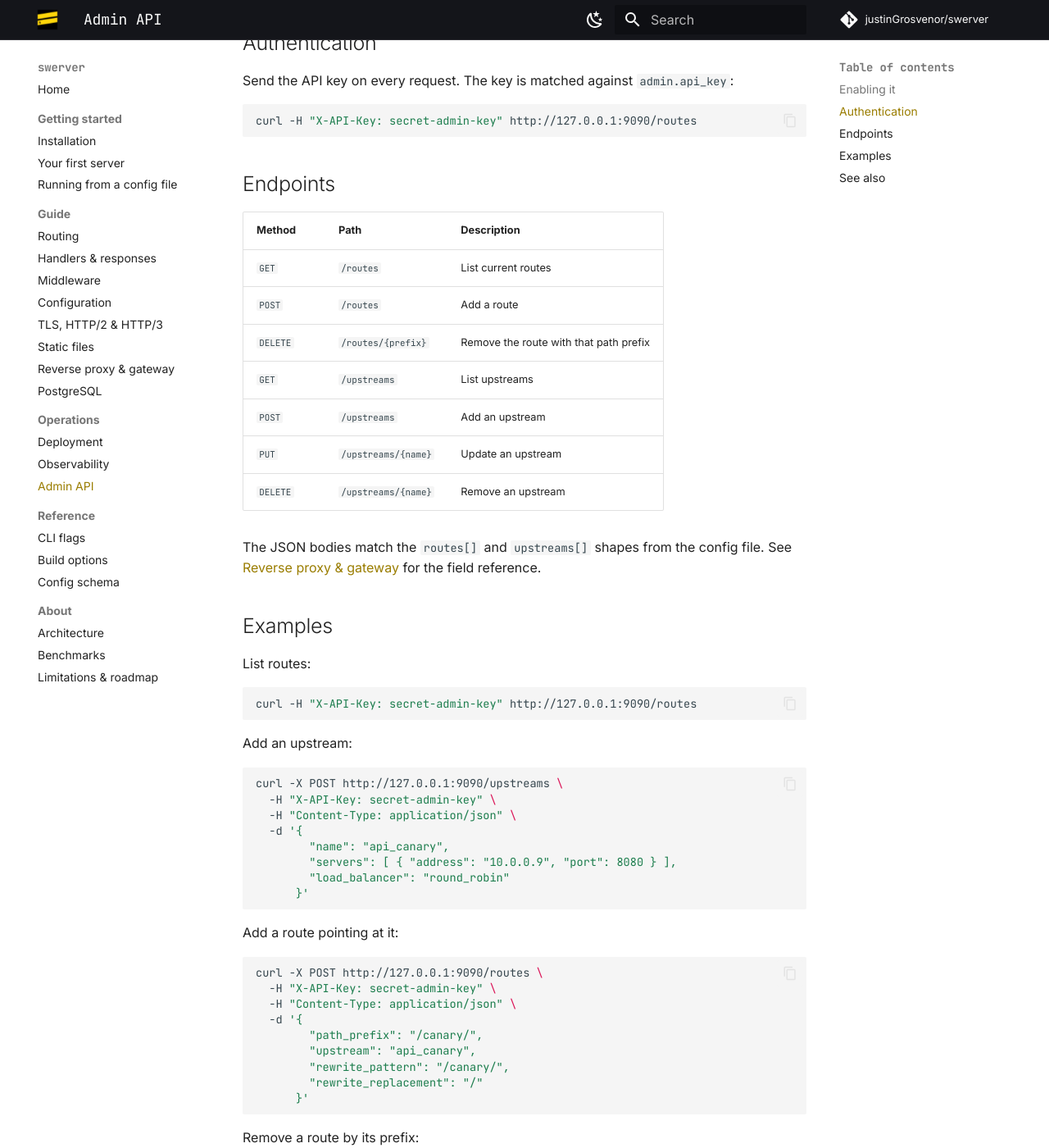
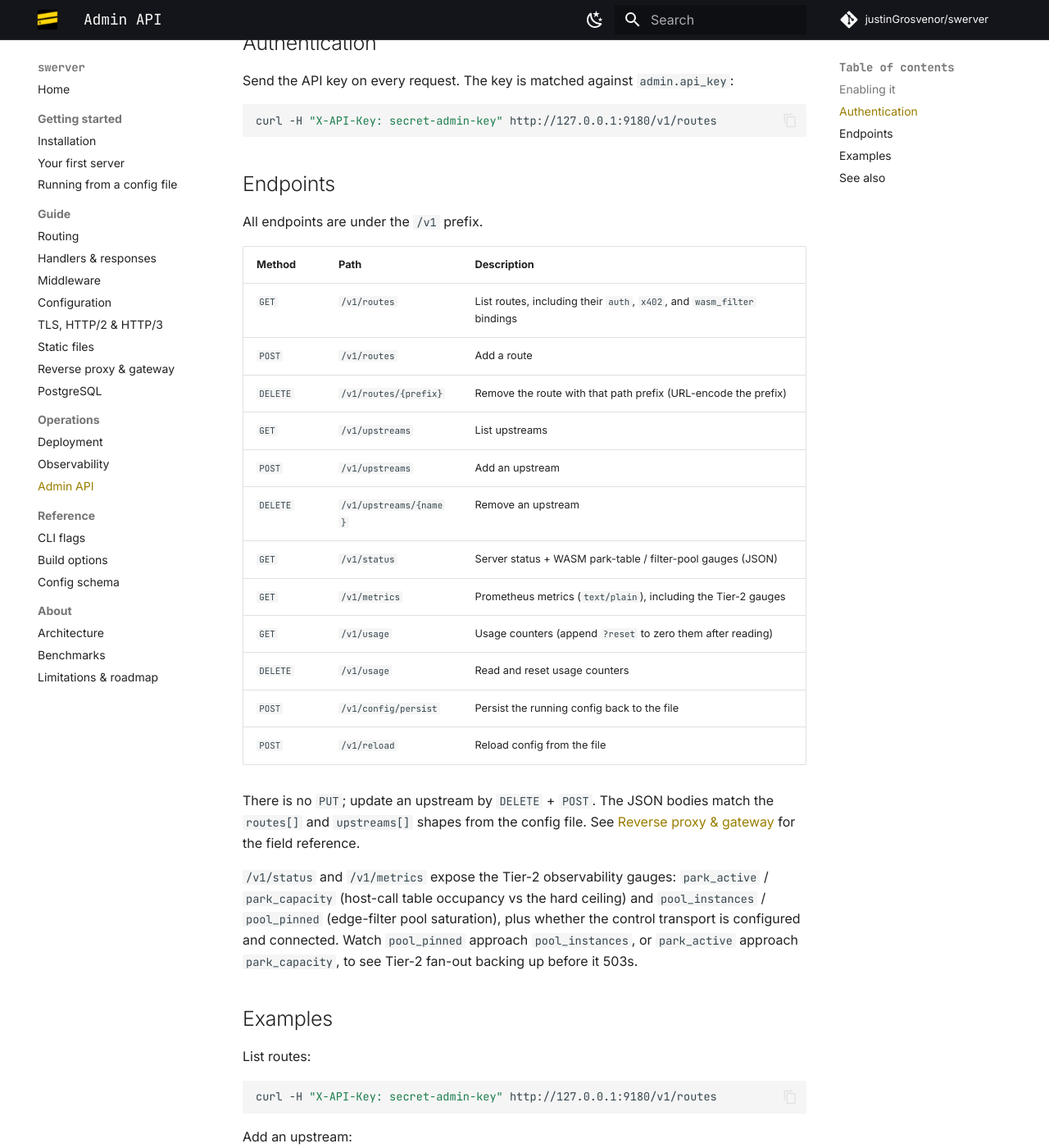
Before and after one commit to justinGrosvenor/swerver, an MkDocs documentation site: the page built from docs/operations/admin-api.md, in a window 1280 px wide and 1400 px high, scrolled down 1066 px. Shown: the whole window at 82% size. Built offline with MkDocs 1.6.1 and Material for MkDocs 9.7.7, drawn with Linux system fonts in a browser that asks for light colours; comment, search, counter and statistics services are not loaded; some of the changed text lies outside the part shown.

Commit message:
feat(admin): Tier-2 observability + metrics + chain read-back, fix doc drift (O5-O8)
An operator could not SEE the two-tier setup they configured. This adds the
visibility:

O7: /v1/status now reports the WASM gauges -- park-table occupancy
(park_active / park_capacity, the host_call.Table.CAP hard ceiling) and
filter-pool saturation (pool_instances / pool_pinned), plus whether the Tier-2
control transport is configured and connected. So fan-out backing up is visible
BEFORE it 503s. Backed by Table.activeCount, Pool.instanceCount/pinnedCount,
Manager.instanceTotals, and a build-flag-aware Server.wasmObservability().

O6: new GET /v1/metrics renders those same gauges as Prometheus text on the
admin listener -- a config/proxy-mode deployment has no embedded-router /metrics,
so this is its only scrape surface. DispatchResult gained a content_type so the
endpoint serves text/plain.

O8: GET /v1/routes now reads back each route's auth method, x402 pricing, and
wasm-filter binding (previously invisible), so a configured chain can be verified
through the API.

O5: docs/operations/admin-api.md was badly drifted (no /v1 prefix, a PUT that
does not exist, port 9090, and 5 endpoints missing). Regenerated from the actual
dispatch table + documented the new gauges/metrics.

Validated live against a config-driven server: /v1/status shows
control_ready:true + the gauges, /v1/metrics scrapes, /v1/routes shows
auth/x402/wasm_filter. Tests: route-view bindings (auth + x402). All gauges are
all-zero/false with wasm compiled out. Full sweep green; read-only endpoints.

````diff
--- a/docs/operations/admin-api.md
+++ b/docs/operations/admin-api.md
@@ -12,7 +12,7 @@
 {
   "admin": {
     "enabled": true,
-    "port": 9090,
+    "port": 9180,
     "address": "127.0.0.1",
     "api_key": "secret-admin-key"
   }
@@ -34,35 +34,51 @@
 Send the API key on every request. The key is matched against `admin.api_key`:
 
 ```sh
-curl -H "X-API-Key: secret-admin-key" http://127.0.0.1:9090/routes
+curl -H "X-API-Key: secret-admin-key" http://127.0.0.1:9180/v1/routes
 ```
 
 ## Endpoints
 
+All endpoints are under the `/v1` prefix.
+
 | Method | Path | Description |
 | --- | --- | --- |
-| `GET` | `/routes` | List current routes |
-| `POST` | `/routes` | Add a route |
-| `DELETE` | `/routes/{prefix}` | Remove the route with that path prefix |
-| `GET` | `/upstreams` | List upstreams |
-| `POST` | `/upstreams` | Add an upstream |
-| `PUT` | `/upstreams/{name}` | Update an upstream |
-| `DELETE` | `/upstreams/{name}` | Remove an upstream |
+| `GET` | `/v1/routes` | List routes, including their `auth`, `x402`, and `wasm_filter` bindings |
+| `POST` | `/v1/routes` | Add a route |
+| `DELETE` | `/v1/routes/{prefix}` | Remove the route with that path prefix (URL-encode the prefix) |
+| `GET` | `/v1/upstreams` | List upstreams |
+| `POST` | `/v1/upstreams` | Add an upstream |
+| `DELETE` | `/v1/upstreams/{name}` | Remove an upstream |
+| `GET` | `/v1/status` | Server status + WASM park-table / filter-pool gauges (JSON) |
+| `GET` | `/v1/metrics` | Prometheus metrics (`text/plain`), including the Tier-2 gauges |
+| `GET` | `/v1/usage` | Usage counters (append `?reset` to zero them after reading) |
+| `DELETE` | `/v1/usage` | Read and reset usage counters |
+| `POST` | `/v1/config/persist` | Persist the running config back to the file |
+| `POST` | `/v1/reload` | Reload config from the file |
 
-The JSON bodies match the `routes[]` and `upstreams[]` shapes from the config file. See [Reverse proxy & gateway](../guide/reverse-proxy.md) for the field reference.
+There is no `PUT`; update an upstream by `DELETE` + `POST`. The JSON bodies match
+the `routes[]` and `upstreams[]` shapes from the config file. See
+[Reverse proxy & gateway](../guide/reverse-proxy.md) for the field reference.
+
+`/v1/status` and `/v1/metrics` expose the Tier-2 observability gauges:
+`park_active` / `park_capacity` (host-call table occupancy vs the hard ceiling)
+and `pool_instances` / `pool_pinned` (edge-filter pool saturation), plus whether
+the control transport is configured and connected. Watch `pool_pinned` approach
+`pool_instances`, or `park_active` approach `park_capacity`, to see Tier-2 fan-out
+backing up before it 503s.
 
 ## Examples
 
 List routes:
 
 ```sh
-curl -H "X-API-Key: secret-admin-key" http://127.0.0.1:9090/routes
+curl -H "X-API-Key: secret-admin-key" http://127.0.0.1:9180/v1/routes
 ```
 
 Add an upstream:
 
 ```sh
-curl -X POST http://127.0.0.1:9090/upstreams \
+curl -X POST http://127.0.0.1:9180/v1/upstreams \
   -H "X-API-Key: secret-admin-key" \
   -H "Content-Type: application/json" \
   -d '{
@@ -75,7 +91,7 @@
 Add a route pointing at it:
 
 ```sh
-curl -X POST http://127.0.0.1:9090/routes \
+curl -X POST http://127.0.0.1:9180/v1/routes \
   -H "X-API-Key: secret-admin-key" \
   -H "Content-Type: application/json" \
   -d '{
@@ -89,7 +105,7 @@
 Remove a route by its prefix:
 
 ```sh
-curl -X DELETE http://127.0.0.1:9090/routes/%2Fcanary%2F \
+curl -X DELETE http://127.0.0.1:9180/v1/routes/%2Fcanary%2F \
   -H "X-API-Key: secret-admin-key"
 ```
 
````
Also changed, not shown: 5 other files.
